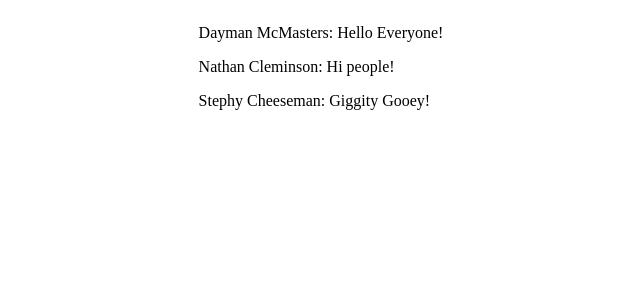
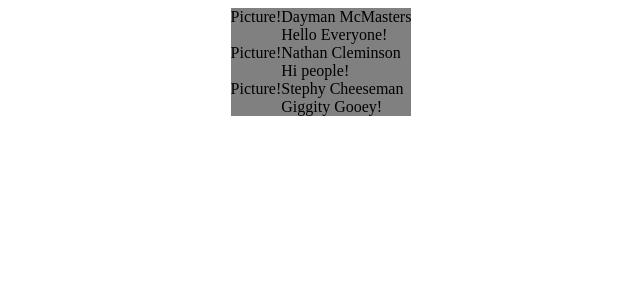
Before and after one commit to michael-mcmasters/Twitter-Clone-Angular, an Angular app: page / in a window 1280 px wide. Shown: the top 300 px of the page, without its empty margins (319-959 px from the left). Built offline with nearby package versions, Linux system fonts and the light colour scheme.

Commit message:
Added some (bad) CSS

```diff
--- a/src/app/components/tweet/tweet.component.css
+++ b/src/app/components/tweet/tweet.component.css
@@ -0,0 +1,4 @@
+.container {
+  display: flex;
+  background-color: gray;
+}
--- a/src/app/components/tweet/tweet.component.html
+++ b/src/app/components/tweet/tweet.component.html
@@ -1 +1,7 @@
-<p>{{ tweet.name }}: {{ tweet.message }}</p>
+<div class="container">
+  <div>Picture!</div>
+  <article>
+    <div>{{ tweet.name }}</div>
+    <div>{{ tweet.message }}</div>
+  </article>
+</div>
--- a/src/app/components/tweets/tweets.component.ts
+++ b/src/app/components/tweets/tweets.component.ts
@@ -7,10 +7,10 @@ import { Tweet } from 'src/app/models/tweet';
   styleUrls: ['./tweets.component.css']
 })
 export class TweetsComponent implements OnInit {
-  //tweets: any[] = [1, 2, 3];
   tweets: Tweet[];
 
   constructor() {
+    // This *could* be assigned when tweets is declared. But putting it here, because we would be using an API call in the constructor to get this information.
     this.tweets = [
       {
         name: 'Dayman McMasters',
```
